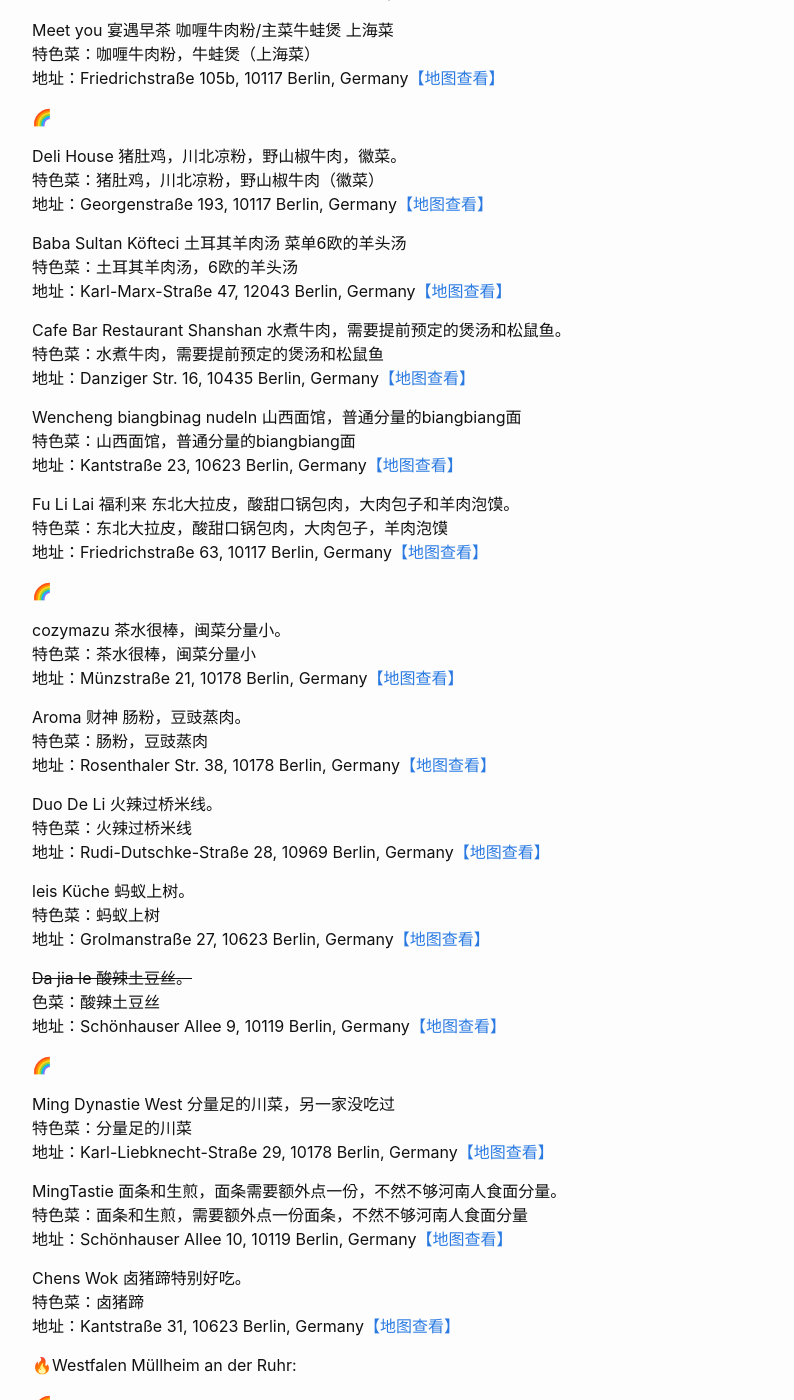
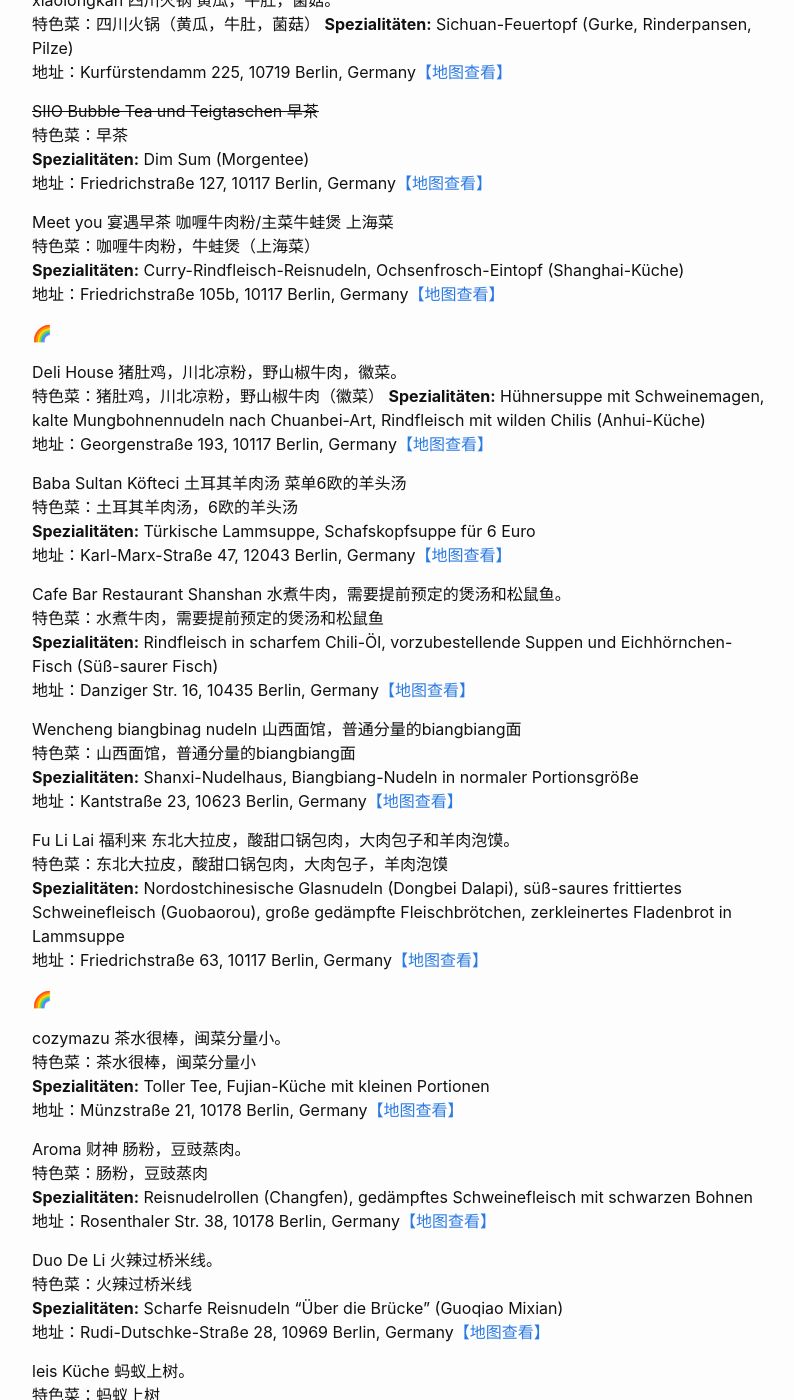
Before and after one commit to Howareu994/my-blog, a Jekyll site: the page built from _posts/2023-2-28-德国最爱餐厅.md, in a window 1280 px wide and 1400 px high, scrolled down 1289 px. Shown: the whole window, without its empty margins (238-1032 px from the left). Built offline with Jekyll 4.4.1, drawn with Linux system fonts in a browser that asks for light colours; some of the changed text lies outside the part shown.

Commit message:
Revise restaurant specialties and locations
Updated restaurant specialties and addresses in the markdown file.

```diff
--- a/_posts/2023-2-28-德国最爱餐厅.md
+++ b/_posts/2023-2-28-德国最爱餐厅.md
@@ -21,27 +21,32 @@
 
 Asia Restaurant Sonne 夫妻肺片，酸菜肥牛。
 特色菜：夫妻肺片，酸菜肥牛
+**Spezialitäten:** Rindfleisch und Rinderinnereien in Chili-Öl (Fuqi Feipian), Rindfleisch mit eingelegtem Senfkohl (Suancai Feiniu)
 地址：Karl-Liebknecht-Straße 29, 10178 Berlin, Germany[【地图查看】](https://maps.app.goo.gl/BJQe5DBwNWuXQaNy9)
 
 
 Liu Nudelhaus 重庆小面，小份前菜。
 特色菜：重庆小面，小份前菜
+**Spezialitäten:** Chongqing-Nudeln, kleine Vorspeisen
 地址：Kantstraße 136, 10623 Berlin, Germany[【地图查看】](https://maps.app.goo.gl/5i7UGP2ERNSMHGTY8)
 
 
 Wok show 地三鲜水饺。
-特色菜：地三鲜，水饺
+特色菜：地三鲜水饺
+**Spezialitäten:** Gebratene Auberginen, Kartoffeln und Paprika (Di San Xian), Teigtaschen (Jiaozi)
 地址：Kastanienallee 82, 10435 Berlin, Germany[【地图查看】](https://www.google.com/maps/search/?api=1&query=Wok+show+Kastanienallee+82+Berlin)
 
 
 Tulong 香港菜 羊腩煲，炸酱面。
 特色菜：羊腩煲，炸酱面（香港菜）
+**Spezialitäten:** Lammbauch-Eintopf, Nudeln mit frittierter Sojabohnenpaste nach Hongkong-Art
 地址：Wilmersdorfer Str. 95, 10629 Berlin, Germany[【地图查看】](https://www.google.com/maps/search/?api=1&query=Tulong+Wilmersdorfer+Str.+95+Berlin)
 
 🌈
 
 Le moon China Restaurant 地锅鸡。
 特色菜：地锅鸡
+**Spezialitäten:** Hähnchen-Eintopf mit Teigfladen (Diguo Ji)
 地址：Potsdamer Str. 4, 10785 Berlin, Germany[【地图查看】](https://www.google.com/maps/search/?api=1&query=Le+moon+China+Restaurant+Potsdamer+Str.+4+Berlin)
 
 
@@ -52,77 +57,94 @@
 
 xiaolongkan 四川火锅 黄瓜，牛肚，菌菇。
 特色菜：四川火锅（黄瓜，牛肚，菌菇）
+**Spezialitäten:** Sichuan-Feuertopf (Gurke, Rinderpansen, Pilze)
 地址：Kurfürstendamm 225, 10719 Berlin, Germany[【地图查看】](https://www.google.com/maps/search/?api=1&query=xiaolongkan+Kurfürstendamm+225+Berlin)
 
 ~~SIIO Bubble Tea und Teigtaschen 早茶~~
 特色菜：早茶
+**Spezialitäten:** Dim Sum (Morgentee)
 地址：Friedrichstraße 127, 10117 Berlin, Germany[【地图查看】](https://www.google.com/maps/search/?api=1&query=SIIO+Bubble+Tea+Friedrichstraße+127+Berlin)
 
 Meet you 宴遇早茶 咖喱牛肉粉/主菜牛蛙煲 上海菜
 特色菜：咖喱牛肉粉，牛蛙煲（上海菜）
+**Spezialitäten:** Curry-Rindfleisch-Reisnudeln, Ochsenfrosch-Eintopf (Shanghai-Küche)
 地址：Friedrichstraße 105b, 10117 Berlin, Germany[【地图查看】](https://www.google.com/maps/search/?api=1&query=Meet+you+宴遇早茶+Friedrichstraße+105b+Berlin)
 
 🌈
 
 Deli House 猪肚鸡，川北凉粉，野山椒牛肉，徽菜。
 特色菜：猪肚鸡，川北凉粉，野山椒牛肉（徽菜）
+**Spezialitäten:** Hühnersuppe mit Schweinemagen, kalte Mungbohnennudeln nach Chuanbei-Art, Rindfleisch mit wilden Chilis (Anhui-Küche)
 地址：Georgenstraße 193, 10117 Berlin, Germany[【地图查看】](https://www.google.com/maps/search/?api=1&query=Deli+House+Georgenstraße+193+Berlin)
 
 
 Baba Sultan Köfteci 土耳其羊肉汤 菜单6欧的羊头汤
 特色菜：土耳其羊肉汤，6欧的羊头汤
+**Spezialitäten:** Türkische Lammsuppe, Schafskopfsuppe für 6 Euro
 地址：Karl-Marx-Straße 47, 12043 Berlin, Germany[【地图查看】](https://www.google.com/maps/search/?api=1&query=Baba+Sultan+Köfteci+Karl-Marx-Straße+47+Berlin)
 
 Cafe Bar Restaurant Shanshan 水煮牛肉，需要提前预定的煲汤和松鼠鱼。
 特色菜：水煮牛肉，需要提前预定的煲汤和松鼠鱼
+**Spezialitäten:** Rindfleisch in scharfem Chili-Öl, vorzubestellende Suppen und Eichhörnchen-Fisch (Süß-saurer Fisch)
 地址：Danziger Str. 16, 10435 Berlin, Germany[【地图查看】](https://www.google.com/maps/search/?api=1&query=Cafe+Bar+Restaurant+Shanshan+Danziger+Str.+16+Berlin)
 
 Wencheng biangbinag nudeln 山西面馆，普通分量的biangbiang面
 特色菜：山西面馆，普通分量的biangbiang面
+**Spezialitäten:** Shanxi-Nudelhaus, Biangbiang-Nudeln in normaler Portionsgröße
 地址：Kantstraße 23, 10623 Berlin, Germany[【地图查看】](https://www.google.com/maps/search/?api=1&query=Wencheng+biangbinag+nudeln+Kantstraße+23+Berlin)
 
 
 Fu Li Lai 福利来 东北大拉皮，酸甜口锅包肉，大肉包子和羊肉泡馍。
 特色菜：东北大拉皮，酸甜口锅包肉，大肉包子，羊肉泡馍
+**Spezialitäten:** Nordostchinesische Glasnudeln (Dongbei Dalapi), süß-saures frittiertes Schweinefleisch (Guobaorou), große gedämpfte Fleischbrötchen, zerkleinertes Fladenbrot in Lammsuppe
 地址：Friedrichstraße 63, 10117 Berlin, Germany[【地图查看】](https://www.google.com/maps/search/?api=1&query=Fu+Li+Lai+Friedrichstraße+63+Berlin)
 
 🌈
 
 cozymazu 茶水很棒，闽菜分量小。
 特色菜：茶水很棒，闽菜分量小
+**Spezialitäten:** Toller Tee, Fujian-Küche mit kleinen Portionen
 地址：Münzstraße 21, 10178 Berlin, Germany[【地图查看】](https://www.google.com/maps/search/?api=1&query=cozymazu+Münzstraße+21+Berlin)
 
 
 Aroma 财神 肠粉，豆豉蒸肉。
 特色菜：肠粉，豆豉蒸肉
+**Spezialitäten:** Reisnudelrollen (Changfen), gedämpftes Schweinefleisch mit schwarzen Bohnen
 地址：Rosenthaler Str. 38, 10178 Berlin, Germany[【地图查看】](https://www.google.com/maps/search/?api=1&query=Aroma+Rosenthaler+Str.+38+Berlin)
 
 
 Duo De Li 火辣过桥米线。
 特色菜：火辣过桥米线
+**Spezialitäten:** Scharfe Reisnudeln "Über die Brücke" (Guoqiao Mixian)
 地址：Rudi-Dutschke-Straße 28, 10969 Berlin, Germany[【地图查看】](https://www.google.com/maps/search/?api=1&query=Duo+De+Li+Rudi-Dutschke-Straße+28+Berlin)
 
 leis Küche 蚂蚁上树。
 特色菜：蚂蚁上树
+**Spezialitäten:** Glasnudeln mit Hackfleisch (Ameisen klettern auf einen Baum / Mayi Shangshu)
 地址：Grolmanstraße 27, 10623 Berlin, Germany[【地图查看】](https://www.google.com/maps/search/?api=1&query=leis+Küche+Grolmanstraße+27+Berlin)
 
 ~~Da jia le 酸辣土豆丝。~~
 色菜：酸辣土豆丝
+**Spezialitäten:** Scharf-saure Kartoffelstreifen
 地址：Schönhauser Allee 9, 10119 Berlin, Germany[【地图查看】](https://www.google.com/maps/search/?api=1&query=Da+jia+le+Schönhauser+Allee+9+Berlin)
 
 🌈
 
 Ming Dynastie West 分量足的川菜，另一家没吃过
 特色菜：分量足的川菜
+**Spezialitäten:** Großzügige Portionen der Sichuan-Küche
 地址：Karl-Liebknecht-Straße 29, 10178 Berlin, Germany[【地图查看】](https://www.google.com/maps/search/?api=1&query=Ming+Dynastie+Karl-Liebknecht-Straße+29+Berlin)
 
 
 MingTastie 面条和生煎，面条需要额外点一份，不然不够河南人食面分量。
 特色菜：面条和生煎，需要额外点一份面条，不然不够河南人食面分量
+**Spezialitäten:** Nudeln und gebratene Teigtaschen (Shengjian); man muss eine extra Portion Nudeln bestellen, sonst reicht es nicht für die typische Henan-Portionsgröße
+* **地址：** Schönhauser Allee 10, 10119 Berlin, Germany
 地址：Schönhauser Allee 10, 10119 Berlin, Germany[【地图查看】](https://www.google.com/maps/search/?api=1&query=MingTastie+Schönhauser+Allee+10+Berlin)
 
 Chens Wok 卤猪蹄特别好吃。
 特色菜：卤猪蹄
+**Spezialitäten:** Geschmorte Schweinefüße sind besonders lecker
 地址：Kantstraße 31, 10623 Berlin, Germany[【地图查看】](https://www.google.com/maps/search/?api=1&query=Chens+Wok+Kantstraße+31+Berlin)
 
 🔥Westfalen Müllheim an der Ruhr:
@@ -131,6 +153,7 @@
 
 Bruder Grill 兄弟烤吧，国内常规的自助烧烤，有些阴暗但温馨的餐厅环境。
 特色菜：国内常规的自助烧烤，有些阴暗但温馨的餐厅环境
+**Spezialitäten:** Typisch chinesisches BBQ-Buffet, etwas dunkle, aber gemütliche Restaurantatmosphäre
 地址：Duisburger Str. 1, 45479 Mülheim an der Ruhr, Germany[【地图查看】](https://www.google.com/maps/search/?api=1&query=Bruder+Grill+Duisburger+Str.+1+Mülheim+an+der+Ruhr)
 
 🔥München:
@@ -139,6 +162,7 @@
 
 Taklamakan 拉条子，大盘鸡面。
 特色菜：拉条子，大盘鸡面
+**Spezialitäten:** Handgezogene Nudeln (Laghman), Nudeln mit Hähnchen-Eintopf (Dapanji)
 地址：Goethestraße 2, 80336 München, Germany[【地图查看】](https://www.google.com/maps/search/?api=1&query=Taklamakan+Goethestraße+2+München)
 
 引用
```
